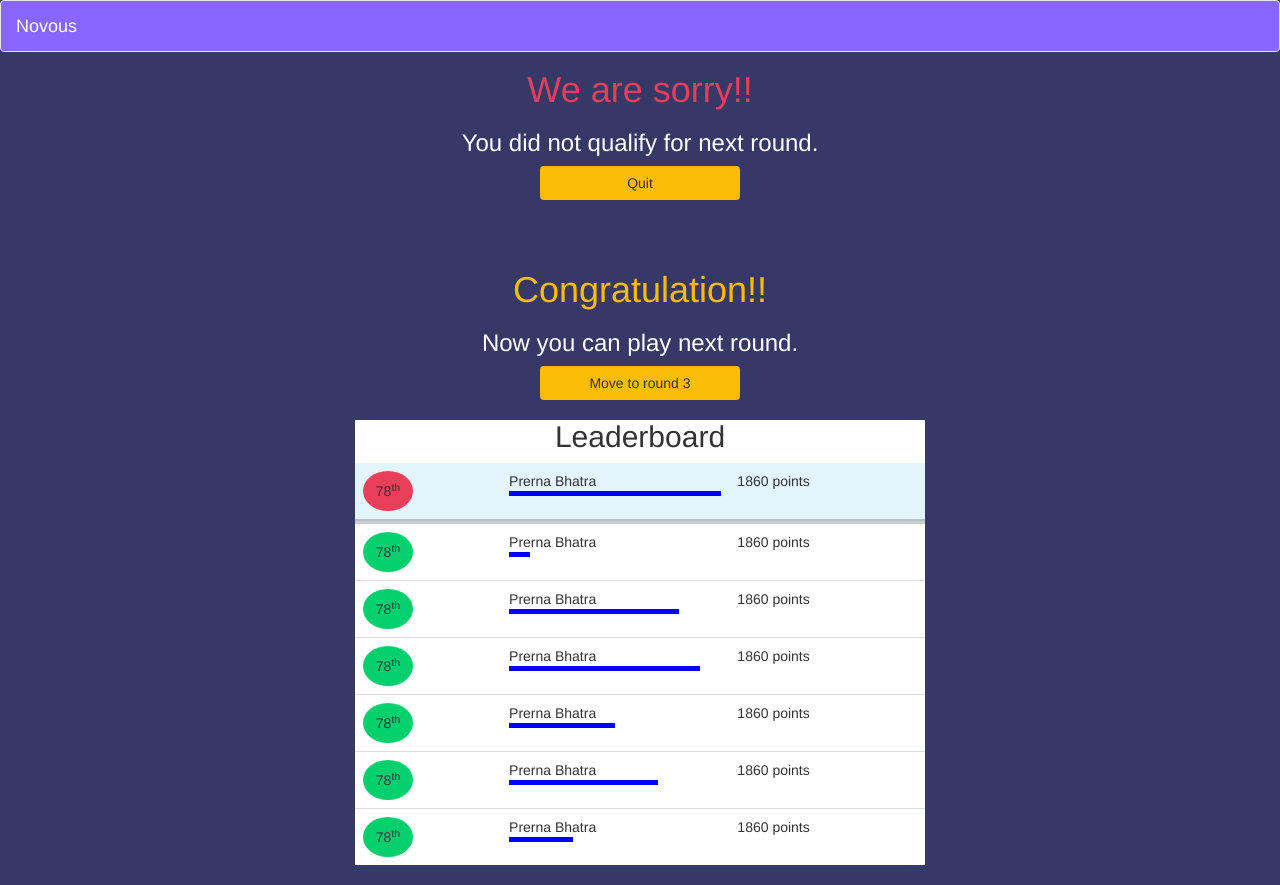
After one commit to prerna-bhatra/bootstrap2, a PHP site: page /progress.html in a window 1280 px wide. The commit adds this page. Run offline with PHP 8.4, Linux system fonts and the light colour scheme.

Commit message:
Add files via upload

```diff
--- /dev/null
+++ b/progress.html
@@ -0,0 +1,76 @@
+<!DOCTYPE html>
+<html>
+<head>
+  <meta charset="utf-8">
+  <meta name="viewport" content="width=device-width, initial-scale=1">
+  <link rel="stylesheet" href="https://maxcdn.bootstrapcdn.com/bootstrap/3.4.0/css/bootstrap.min.css">
+  <link rel="stylesheet" type="text/css" href="style.css">
+  <script src="https://ajax.googleapis.com/ajax/libs/jquery/3.4.1/jquery.min.js"></script>
+  <script src="https://maxcdn.bootstrapcdn.com/bootstrap/3.4.0/js/bootstrap.min.js"></script>
+	<title>Result</title>
+<body>
+	<nav class="navbar navbar-default" style="background-color:" id="nav">
+  <div class="container-fluid">
+    <div class="navbar-header">
+      <a class="navbar-brand" href="#">Novous</a>
+  </div>
+</nav>
+<div class="container" id="cont1">
+	<div id="prg_cont">
+		<h1>We are sorry!!</h1>
+		<h3>You did not qualify for next round.</h3>
+		<button class="btn ">Quit</button>
+	</div>
+	<div id="prg_cont1">
+		<h1>Congratulation!!</h1>
+		<h3>Now you can play next round.</h3>
+		<button class="btn ">Move to round 3</button>
+	</div>
+	<center>
+	<div class="leaderboard" id="user">
+		<center><h2>Leaderboard</h2></center>
+		<div class="result" >
+			<table class="table table-responsive">
+				<thead style="background-color:#e3f4fc;border-bottom:5px solid rgba(0,0,0,0.2);" >
+				<td><div class="rank_user">78<sup>th</sup></div></td>
+				<td>Prerna Bhatra<div style="background-color:blue;width:100%;color:blue;height:5px;font-size:1px;">kfbjsk</div></td>
+				<td>1860 points</td>
+			</thead>
+			<tr>
+				<td><div class="rank_user1">78<sup>th</sup></div></td>
+				<td>Prerna Bhatra<div style="background-color:blue;width:10%;color:blue;height:5px;font-size:1px;">kfbjsk</div></td>
+				<td>1860 points</td>
+			</tr>
+			<tr>
+				<td><div class="rank_user1">78<sup>th</sup></div></td>
+				<td>Prerna Bhatra<div style="background-color:blue;width:80%;color:blue;height:5px;font-size:1px;">kfbjsk</div></td>
+				<td>1860 points</td>
+			</tr>
+			<tr>
+				<td><div class="rank_user1">78<sup>th</sup></div></td>
+				<td>Prerna Bhatra<div style="background-color:blue;width:90%;color:blue;height:5px;font-size:1px;">kfbjsk</div></td>
+				<td>1860 points</td>
+			</tr>
+			<tr>
+				<td><div class="rank_user1">78<sup>th</sup></div></td>
+				<td>Prerna Bhatra<div style="background-color:blue;width:50%;color:blue;height:5px;font-size:1px;">kfbjsk</div></td>
+				<td>1860 points</td>
+			</tr>
+			<tr>
+				<td><div class="rank_user1">78<sup>th</sup></div></td>
+				<td>Prerna Bhatra<div style="background-color:blue;width:70%;color:blue;height:5px;font-size:1px;">kfbjsk</div></td>
+				<td>1860 points</td>
+			</tr>
+			<tr>
+				<td><div class="rank_user1">78<sup>th</sup></div></td>
+				<td>Prerna Bhatra<div style="background-color:blue;width:30%;color:blue;height:5px;font-size:1px;">kfbjsk</div></td>
+				<td>1860 points</td>
+			</tr>
+			</table>
+
+		</div>
+	</div>
+	</center>
+</div>
+</body>
+</html>
--- a/style.css
+++ b/style.css
@@ -1,10 +1,259 @@
 body
 {
+	background-color:#363868;
+}
+/*#cont1
+{
+	margin-left:35%;
+}*/
+#prg_cont
+{
+	margin-top:70px;
+	text-align: center;
+}
+#prg_cont h3
+{
+	color: white;
+}
+#prg_cont h1
+{
+	color:#e33f5a;
+}
+.leaderboard
+{
+	background-color:white;
+	width:50%;
+}
+.rank_user
+{
+	border-radius:100%;
+	background-color:#e93f5a;
+	height:40px;
+	width:50px;
+	padding:10px 10px 10px 10px;
+	text-align:center;
+}
+.rank_user1
+{
+	border-radius:100%;
+	background-color:#04d06d;
+	height:40px;
+	width:50px;
+	padding:10px 10px 10px 10px;
+	text-align:center;
+}
+#prg_cont  button
+{
+	background-color: #fabc07;
+	width:200px;
 
+}
+#prg_cont1
+{
+	margin-top:70px;
+	text-align: center;
+}
+#prg_cont1 h3
+{
+	color: white;
+}
+#prg_cont1 h1
+{
+	color:#fabc07;
+
+
+}
+#prg_cont1  button
+{
+	background-color: #fabc07;
+	width:200px;
+
+}
+#cont
+{
+	margin:100px 20px 20px 20px;
+	color:white;
+
+}
+#col
+{
+	background-color: #8766ff;
+	margin:10px 10px 10px 10px;
+	border-top-left-radius:10px;
+	border-top-right-radius:10px;
+	position:relative;
+
+}
+#col4
+{
+	background-color: #8766ff;
+	margin:10px 10px 10px 10px;
+	border-top-left-radius:10px;
+	border-top-right-radius:10px;
+	position:relative;
+	text-align:center;
+	font-weight:bold;
+
+}
+#col0
+{
+	background-color: #8766ff;
+	margin:10px 10px 10px 10px;
+	border-top-left-radius:10px;
+	border-top-right-radius:10px;
+	position:relative;
+	text-align:center;
+	font-weight:bold;
+
+}
+#other
+{
+	display:none;
+}
+#col1
+{
+	background-color: #8766ff;
+	margin:10px 10px 10px 10px;
+	border-top-left-radius:10px;
+	border-top-right-radius:10px;
+	position:relative;
+	text-align:center;
+	font-weight:bold;
+
+}
+#col2
+{
+	background-color: #8766ff;
+	margin:10px 10px 10px 10px;
+	border-top-left-radius:10px;
+	border-top-right-radius:10px;
+	position:relative;
+	text-align:center;
+	font-weight:bold;
+}
+#col3
+{
+	background-color: #8766ff;
+	margin:10px 10px 10px 10px;
+	border-top-left-radius:10px;
+	border-top-right-radius:10px;
+	position:relative;
+	text-align:center;
+	font-weight:bold;
+
+
+}
+.text2,.text3
+{
+	display: none;
+}
+
+/*#col:hover
+{
+	transform:scale(1.1);
+}
+#col:hover #text
+{
+	background-color:green;
+}*/
+.shapec
+{
+	height:100px;
+	width:100px;
+	border:1px solid;
+	border-radius:100%;
+	background-color:white;
+	margin:20px 20px 20px 20px;
+}
+.btns
+{
+	width:100%;
+	background-color:white;
+	position: absolute;
+	left:0%;
+	top:100%;
+}
+.btns .btn
+{
+width:100%;
+color:black;
+}
+#next
+{
+	display:none;
+}
+.shape
+{
+	height:100px;
+	width:100px;
+	border:1px solid;
+	border-radius:100%;
+	background-color:white;
+	margin-left:70px;
+	margin-bottom:100px;
+
+}
+#col #text
+{
+	position:absolute;
+	background-color: white;
+	margin-top: 15px;
+	padding:10px 10px 10px 10px;
+	width:100%;
+	border-bottom-left-radius:10px;
+	border-bottom-right-radius:10px;
+	left:0%;
+	top:130px;
+	text-align: center;
+
+
+}
+#col a
+{
+	color:black;
+	font-weight:=20;
+
+
+}
+#col h5
+{
+	text-align:center;
+	font-weight:bold;
+
+}
+.cong h1
+{
+	color:#fb9f19;
+	text-align:center;
+
+}
+.cong h4
+{
+	color:white;
+	text-align: center;
+
+}
+.cong #p1
+{
+	color:#fb9f19;
+	text-align: center;
+	font-size:200px;
+	font-weight:20;
+}
+.cong #p2
+{
+	color:white;
+	text-align: center;
+	font-size:100px;
+	font-weight:20;
 }
 #nav
 {
 	background-color: #8766ff;
+	position: fixed;
+	width:100%;
+	z-index:999;
+
 
 }
 #nav a
@@ -59,3 +308,59 @@ background: green;
 {
 	font-size: 30px;
 }
+
+#que-body
+{
+	background-color:#ffff;
+	padding:20px 20px 20px 20px;
+
+}
+.head
+{
+	background-color:#f1f1f1;
+	padding-top:1px;
+	padding-bottom:1px;
+	padding-left:5px;
+	width:100%;
+	margin-top:30px;
+	border-top-left-radius:10px;
+	border-top-right-radius: 10px;
+
+}
+#que
+{
+	border: 2px solid black;
+}
+.head h3
+{
+	font-weight:bold;
+}
+
+	@media only screen and (max-width: 600px)
+	{
+			.cong #p1
+{
+	color:#fb9f19;
+	text-align: center;
+	font-size:60px;
+	font-weight:20;
+}
+.cong #p2
+{
+	color:#ffff;
+	text-align: center;
+	font-size:20px;
+	font-weight:20;
+}
+
+#col{
+	margin-bottom:80px;
+	padding-top:5px;
+}
+#col #shape
+{
+	margin-left:10px;
+
+
+	}
+}
```
Also changed, not shown: category.html (added, +242 -0 lines).
